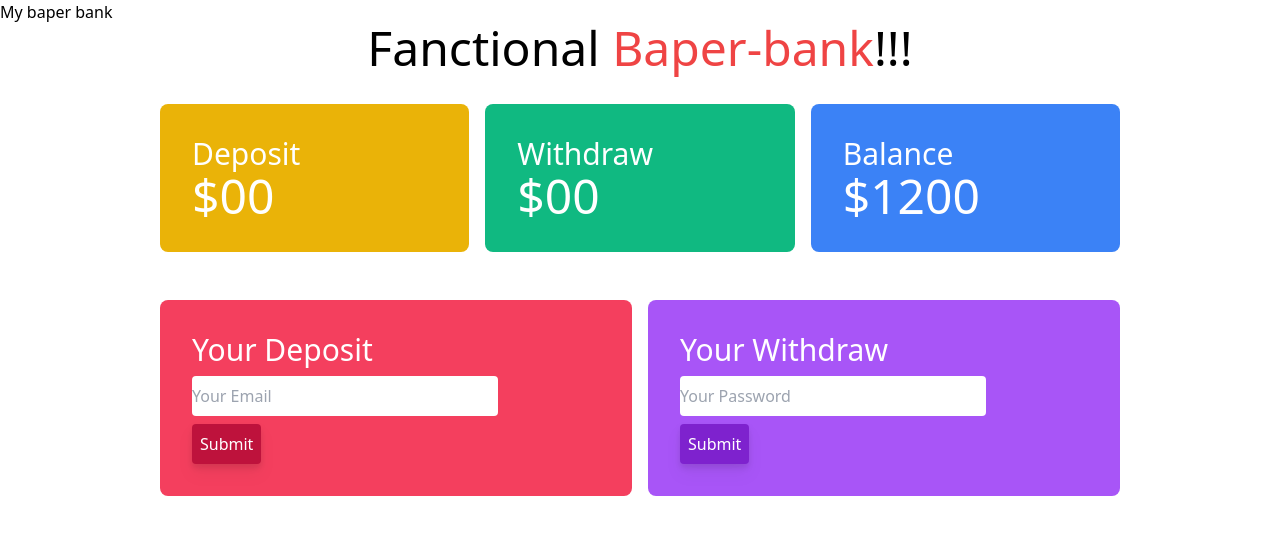
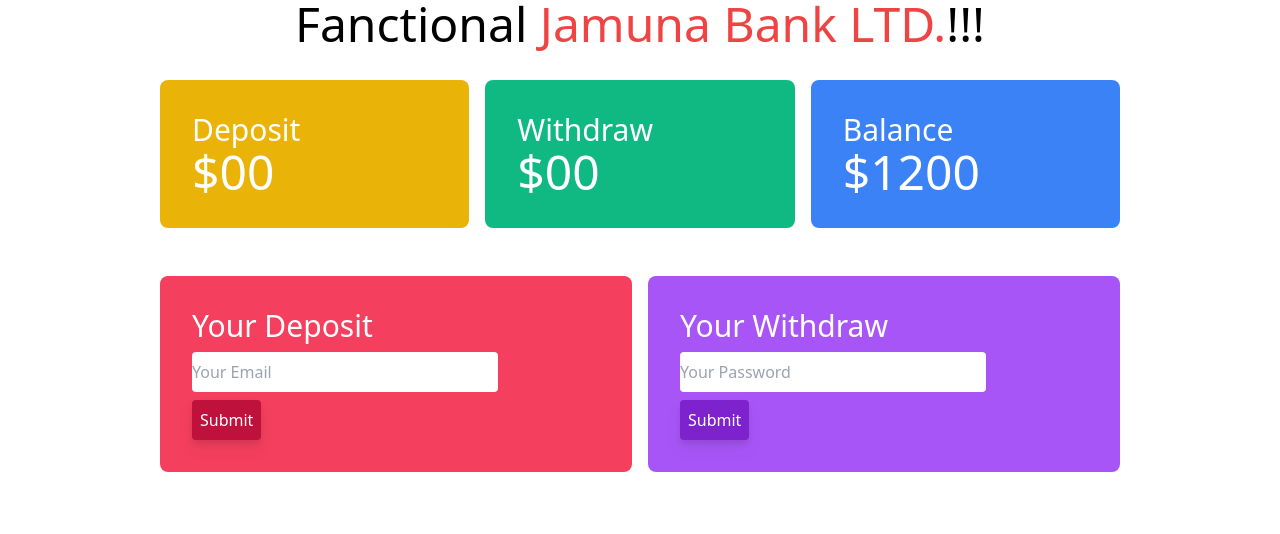
Before and after one commit to mehedihasan42/Bank-LTD., a plain HTML site: page index.html in a window 1280 px wide. Drawn offline with nearby package versions, Linux system fonts and the light colour scheme.

Commit message:
last commit

```diff
--- a/index.html
+++ b/index.html
@@ -4,13 +4,12 @@
     <meta charset="UTF-8">
     <meta http-equiv="X-UA-Compatible" content="IE=edge">
     <meta name="viewport" content="width=device-width, initial-scale=1.0">
-    <title>Factional baper bank</title>
+    <title>Factional Jamuna Bank LTD.</title>
     <script src="https://cdn.tailwindcss.com"></script>
 </head>
 <body>
-    <h1>My baper bank</h1>
     <header>
-       <h1 class="text-5xl text-center"> Fanctional <span class="text-red-500 text-medium">Baper-bank</span>!!!</h1>
+       <h1 class="text-5xl text-center"> Fanctional <span class="text-red-500 text-medium">Jamuna Bank LTD.</span>!!!</h1>
     </header>
     <main>
         <section class="mt-8">
```
